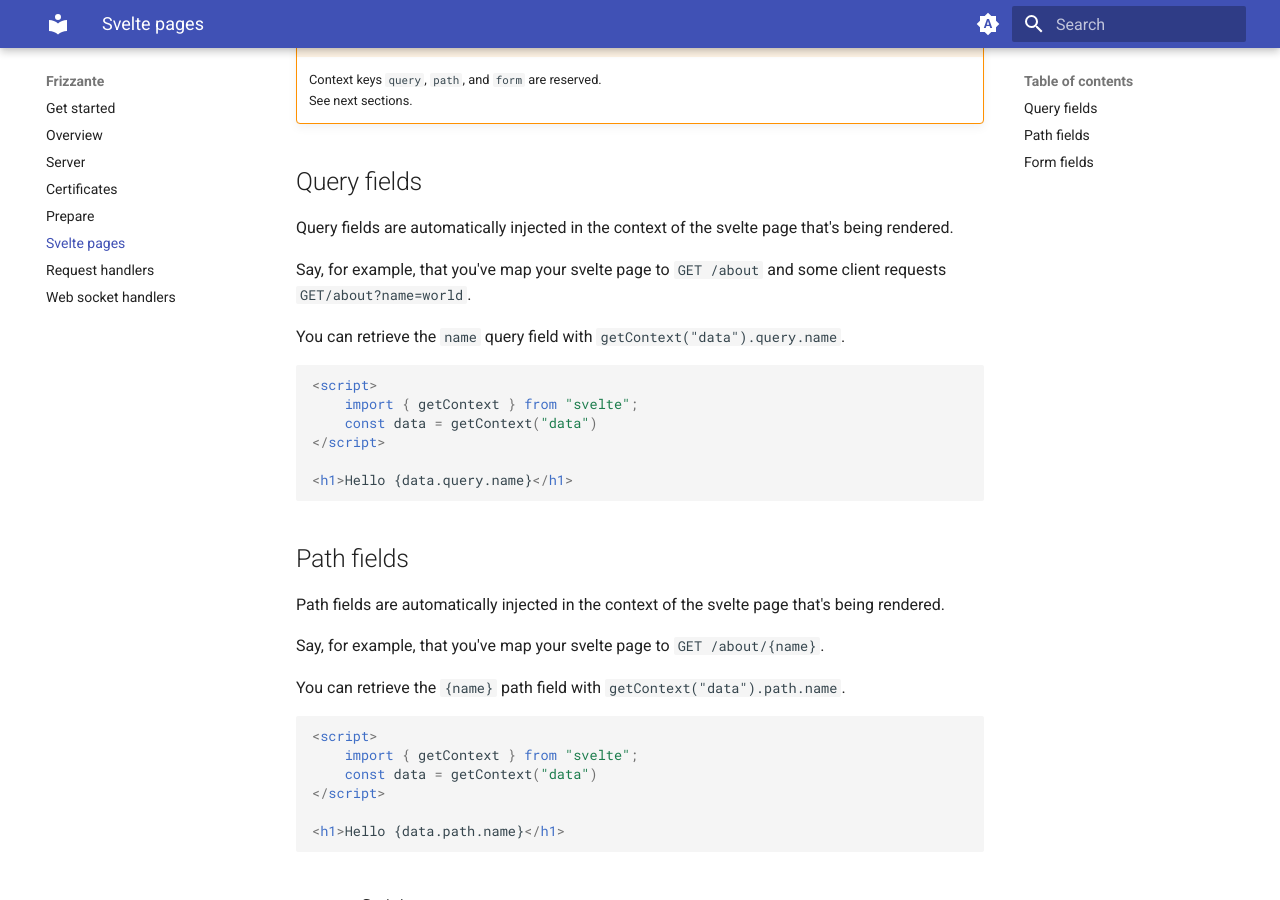
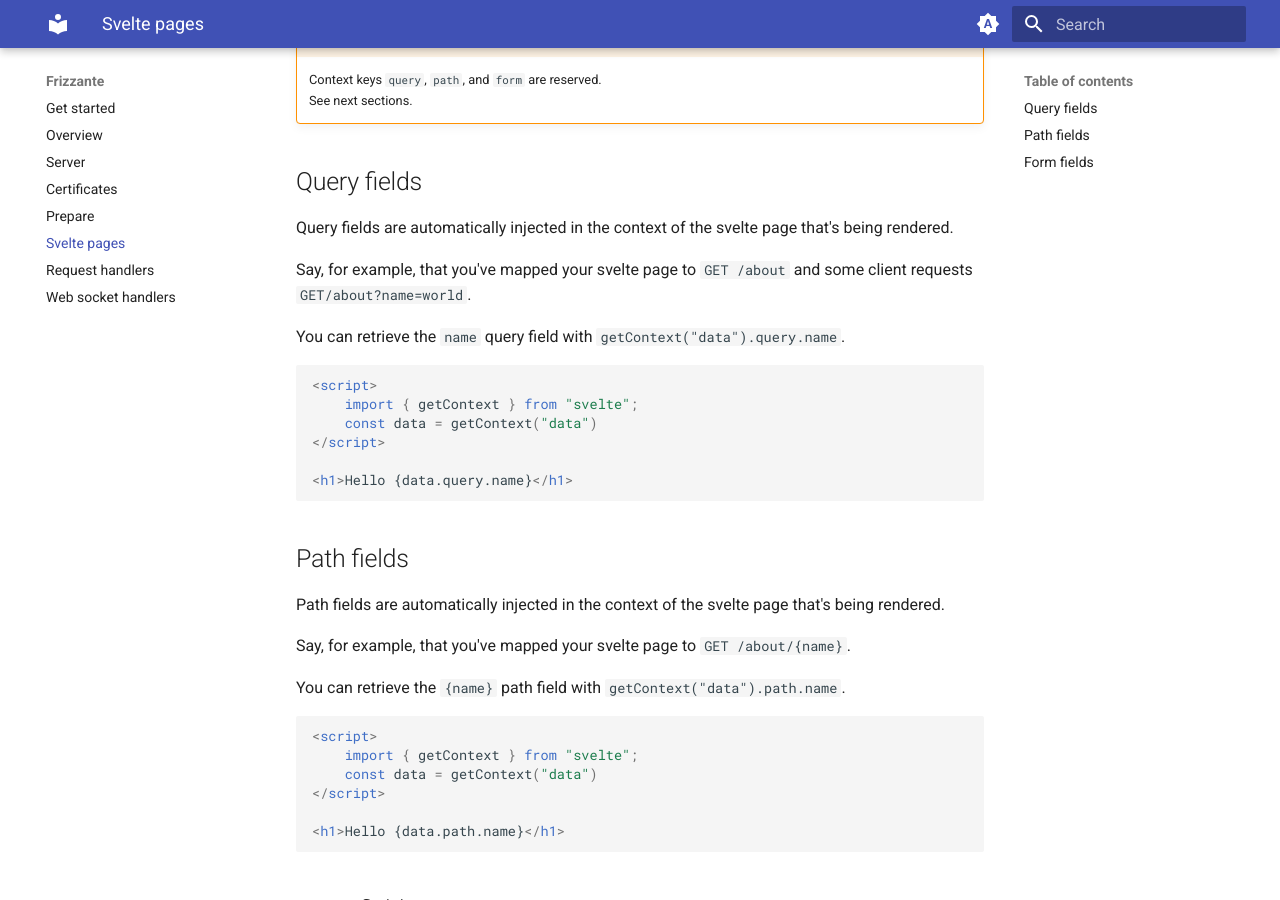
Before and after one commit to razshare/frizzante-docs, an MkDocs documentation site: the page built from docs/svelte-pages.md, in a window 1280 px wide and 900 px high, scrolled down 1274 px. Built offline with MkDocs 1.6.1 and Material for MkDocs 9.7.7, drawn with Linux system fonts in a browser that asks for light colours.

Commit message:
chore(docs): fixing typo.

```diff
--- a/docs/svelte-pages.md
+++ b/docs/svelte-pages.md
@@ -58,7 +58,7 @@
 
 Query fields are automatically injected in the context of the svelte page that's being rendered.
 
-Say, for example, that you've map your svelte page to `GET /about` and some client requests `GET/about?name=world`.
+Say, for example, that you've mapped your svelte page to `GET /about` and some client requests `GET/about?name=world`.
 
 You can retrieve the `name` query field with `getContext("data").query.name`.
 
@@ -76,7 +76,7 @@
 
 Path fields are automatically injected in the context of the svelte page that's being rendered.
 
-Say, for example, that you've map your svelte page to `GET /about/{name}`.
+Say, for example, that you've mapped your svelte page to `GET /about/{name}`.
 
 You can retrieve the `{name}` path field with `getContext("data").path.name`.
 
```
